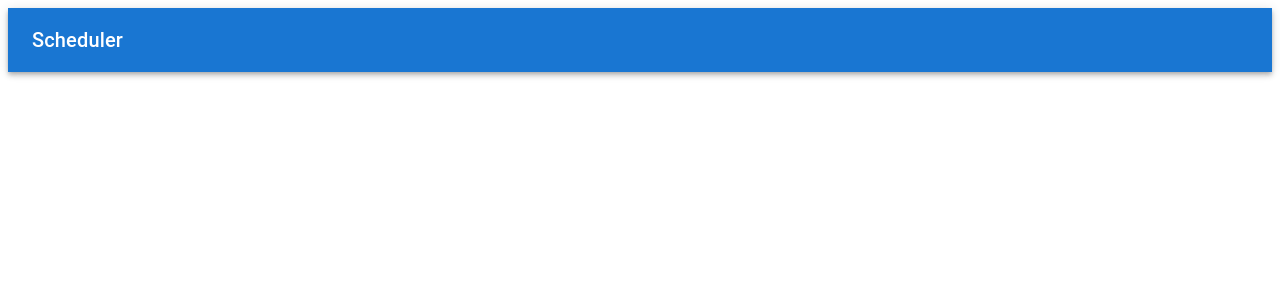
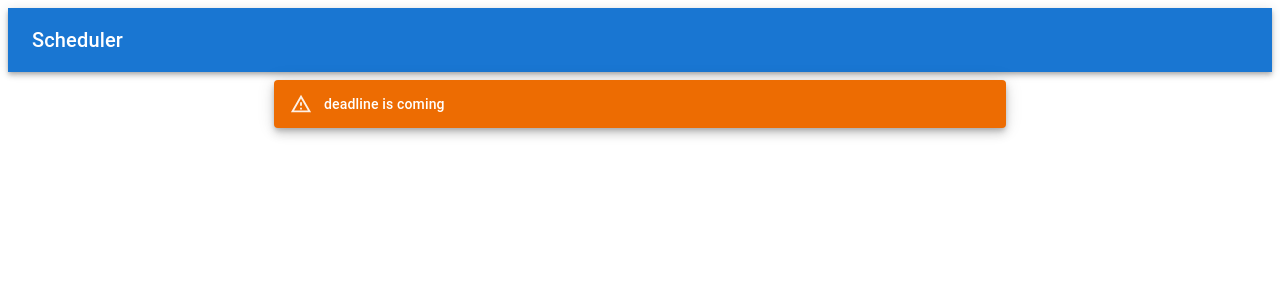
Before and after one commit to cdsx123/fall-hacks-2022-wales, a React (Create React App) app: page / in a window 1280 px wide. Shown: the top 300 px of the page. Built offline with nearby package versions, Linux system fonts and the light colour scheme.

Commit message:
crate notification

```diff
--- a/src/App.js
+++ b/src/App.js
@@ -1,9 +1,11 @@
 import Layout from "./components/Layout";
+import Notification from "./components/Notification";
 
 function App() {
   return (
    <>
     <Layout/>
+    <Notification/>
    </>
   );
 }
--- a/src/components/Notification.js
+++ b/src/components/Notification.js
@@ -1,7 +1,32 @@
 import React from 'react';
+import Snackbar from '@mui/material/Snackbar';
+import MuiAlert from '@mui/material/Alert';
+
 
 const Notification = () => {
 
+  return (
+      <Snackbar
+        open={true}
+        anchorOrigin={{
+          vertical: 'top',
+          horizontal: 'center'
+        }}
+        style={{
+          position: "absolute",
+          top: "80px",
+        }}
+      >
+        <MuiAlert
+          severity="warning"
+          elevation={6}
+          variant="filled"
+          sx={{ width: 700 }}
+        >
+          deadline is coming
+        </MuiAlert>
+      </Snackbar>
+  )
 }
 
 export default Notification
```
